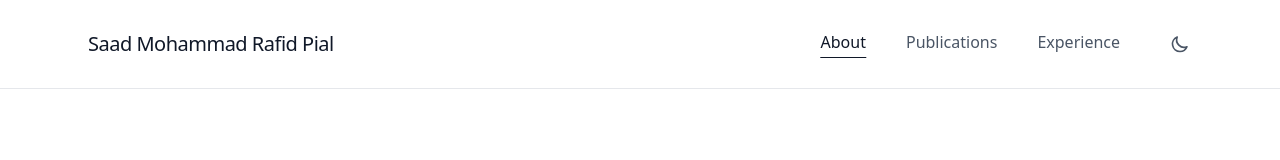
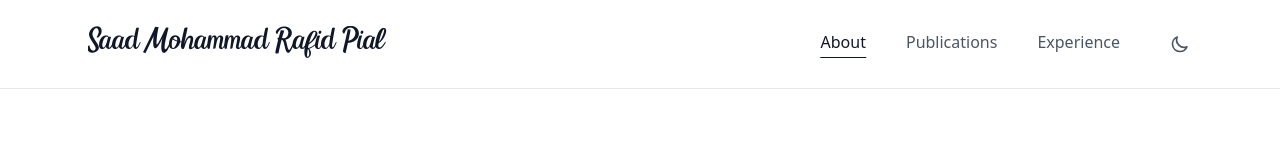
Before and after one commit to Saadmrp1038/Saadmrp1038.github.io, a SvelteKit app: page / in a window 1280 px wide. Shown: the top 160 px of the page. Built offline with nearby package versions, Linux system fonts and the light colour scheme.

Commit message:
✨ feat(typography): add custom fonts and apply Kingsman to navbar

```diff
--- a/src/app.css
+++ b/src/app.css
@@ -1,6 +1,42 @@
 @import 'tailwindcss';
 @plugin '@tailwindcss/forms';
 @plugin '@tailwindcss/typography';
+
+/* Ananda Black Font */
+@font-face {
+	font-family: 'Ananda Black';
+	src: url('/fonts/AnandaBlackPersonalUseRegular-rg9Rx.ttf') format('truetype');
+	font-weight: normal;
+	font-style: normal;
+	font-display: swap;
+}
+
+/* Feelfree Font */
+@font-face {
+	font-family: 'Feelfree';
+	src: url('/fonts/FeelfreePersonalUseRegular-lg2Bw.ttf') format('truetype');
+	font-weight: normal;
+	font-style: normal;
+	font-display: swap;
+}
+
+/* Autumn Flowers Font */
+@font-face {
+	font-family: 'Autumn Flowers';
+	src: url('/fonts/AutumnFlowers-9YVZK.otf') format('opentype');
+	font-weight: normal;
+	font-style: normal;
+	font-display: swap;
+}
+
+/* Kingsman Font */
+@font-face {
+	font-family: 'Kingsman';
+	src: url('/fonts/KingsmanDemo-1GVgg.ttf') format('truetype');
+	font-weight: normal;
+	font-style: normal;
+	font-display: swap;
+}
 
 /* Dark mode configuration for Tailwind v4 */
 @variant dark (&:where(.dark, .dark *));
--- a/src/lib/components/Navbar.svelte
+++ b/src/lib/components/Navbar.svelte
@@ -29,7 +29,7 @@
 		<div class="flex items-center justify-between gap-4">
 			<!-- Name with better typography and mobile truncation -->
 			<a href="/" class="group min-w-0 flex-1">
-				<h1 class="text-base sm:text-xl font-medium tracking-tight text-gray-900 dark:text-slate-100 group-hover:text-gray-600 dark:group-hover:text-slate-300 transition-colors duration-200 truncate">
+				<h1 class="text-xl sm:text-3xl font-medium tracking-tight text-gray-900 dark:text-slate-100 group-hover:text-gray-600 dark:group-hover:text-slate-300 transition-colors duration-200 truncate" style="font-family: 'Kingsman', sans-serif;">
 					<span class="hidden sm:inline">Saad Mohammad Rafid Pial</span>
 					<span class="sm:hidden">S. M. R. Pial</span>
 				</h1>
```
Also changed, not shown: static/fonts/KingsmanDemo-1GVgg.ttf (added).
